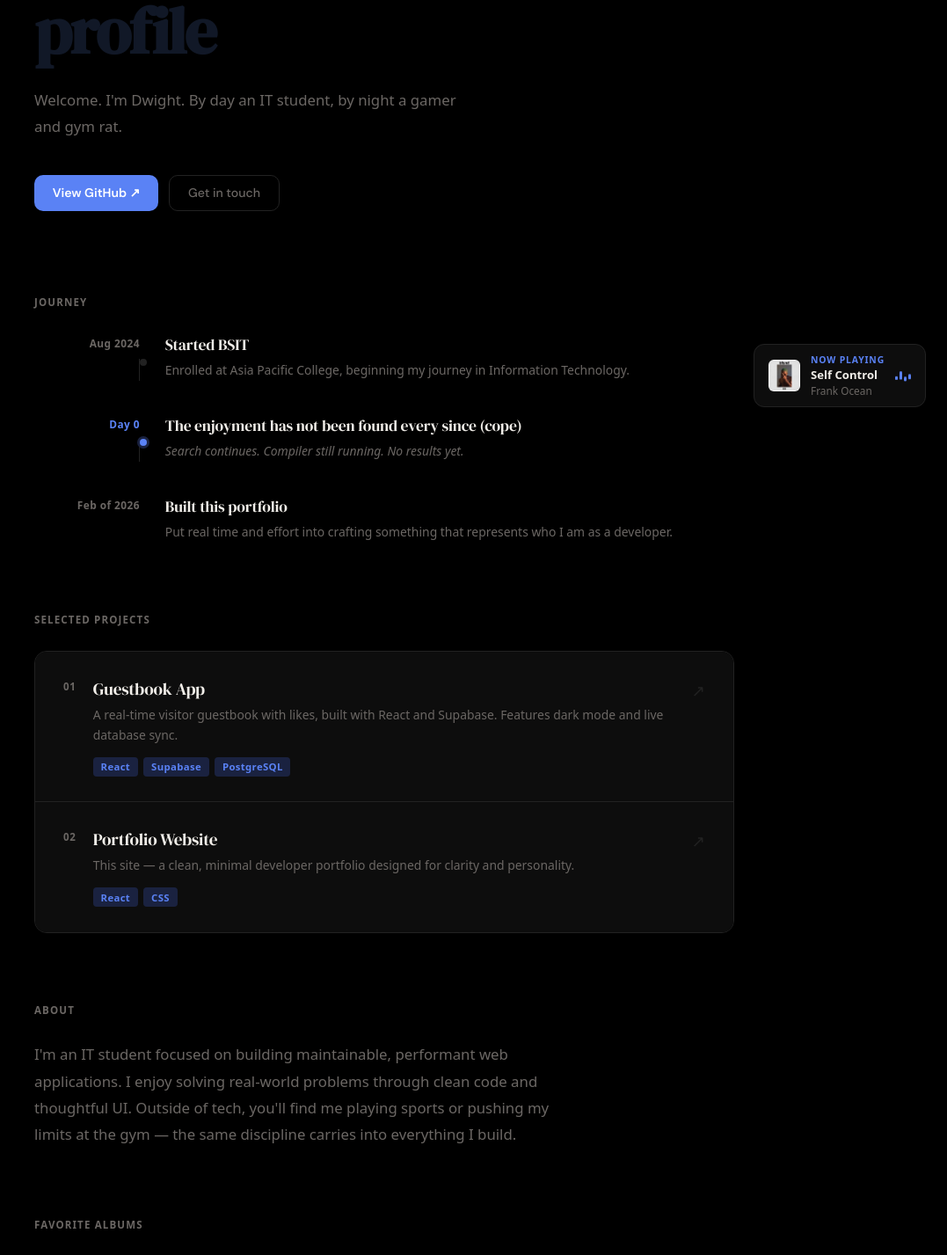
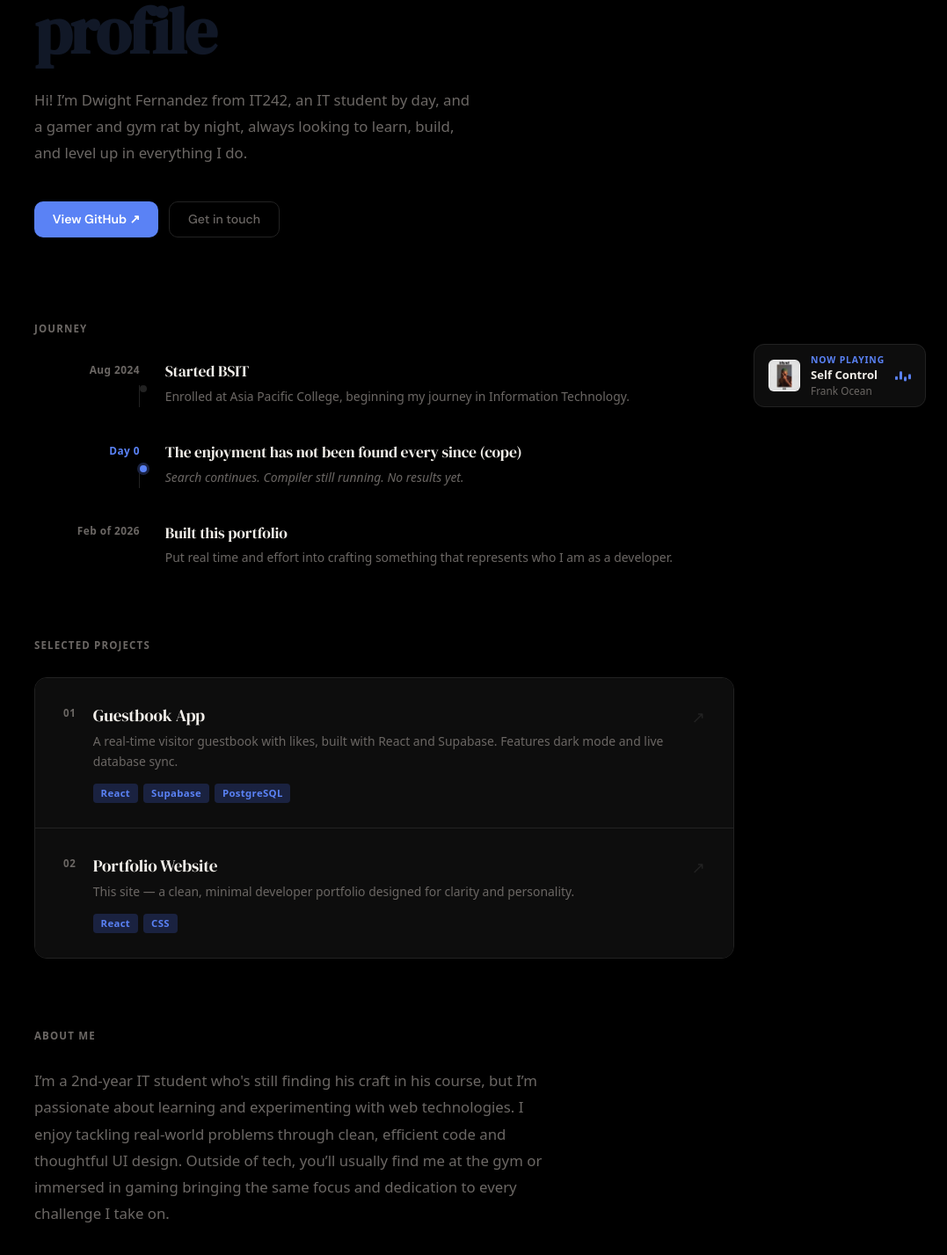
Before and after one commit to dwightening26/dwightening26-personal-website-finals-fernandez, a React app in the folder my-profile-fernandez/frontend/: page / in a window 1280 px wide. Shown: the part 313-1740 px from the top of the page at 88% size, without its empty margins (203-1280 px from the left). Built offline with nearby package versions, Linux system fonts and the light colour scheme; no server answers; the database is empty; the HTML template or start-up script is replaced by a standard one.

Commit message:
few tweaks on the introduction

```diff
--- a/my-profile-fernandez/frontend/src/App.jsx
+++ b/my-profile-fernandez/frontend/src/App.jsx
@@ -169,7 +169,7 @@ function App() {
         <p className="eyebrow">IT Student</p>
         <h1>Welcome to my personal profile</h1>
         <p className="hero-description">
-          Welcome. I'm Dwight. By day an IT student, by night a gamer and gym rat.
+          Hi! I’m Dwight Fernandez from IT242, an IT student by day, and a gamer and gym rat by night, always looking to learn, build, and level up in everything I do.
         </p>
         <div className="hero-actions">
           <a className="btn-primary" href="https://github.com/dwightening26?tab=repositories" target="_blank" rel="noreferrer">
@@ -235,12 +235,12 @@ function App() {
 
       {/* ABOUT */}
       <section ref={aboutRef} className="section about reveal">
-        <p className="section-label">About</p>
+        <p className="section-label">About Me</p>
         <p className="about-text">
-          I'm an IT student focused on building maintainable, performant web applications.
-          I enjoy solving real-world problems through clean code and thoughtful UI. Outside
-          of tech, you'll find me playing sports or pushing my limits at the gym — the same
-          discipline carries into everything I build.
+          I’m a 2nd-year IT student who's still finding his craft in his course, but I’m passionate about learning and
+          experimenting with web technologies. I enjoy tackling real-world problems through clean, efficient code and
+          thoughtful UI design. Outside of tech, you’ll usually find me at the gym or immersed in gaming bringing
+          the same focus and dedication to every challenge I take on.
         </p>
       </section>
 
```
